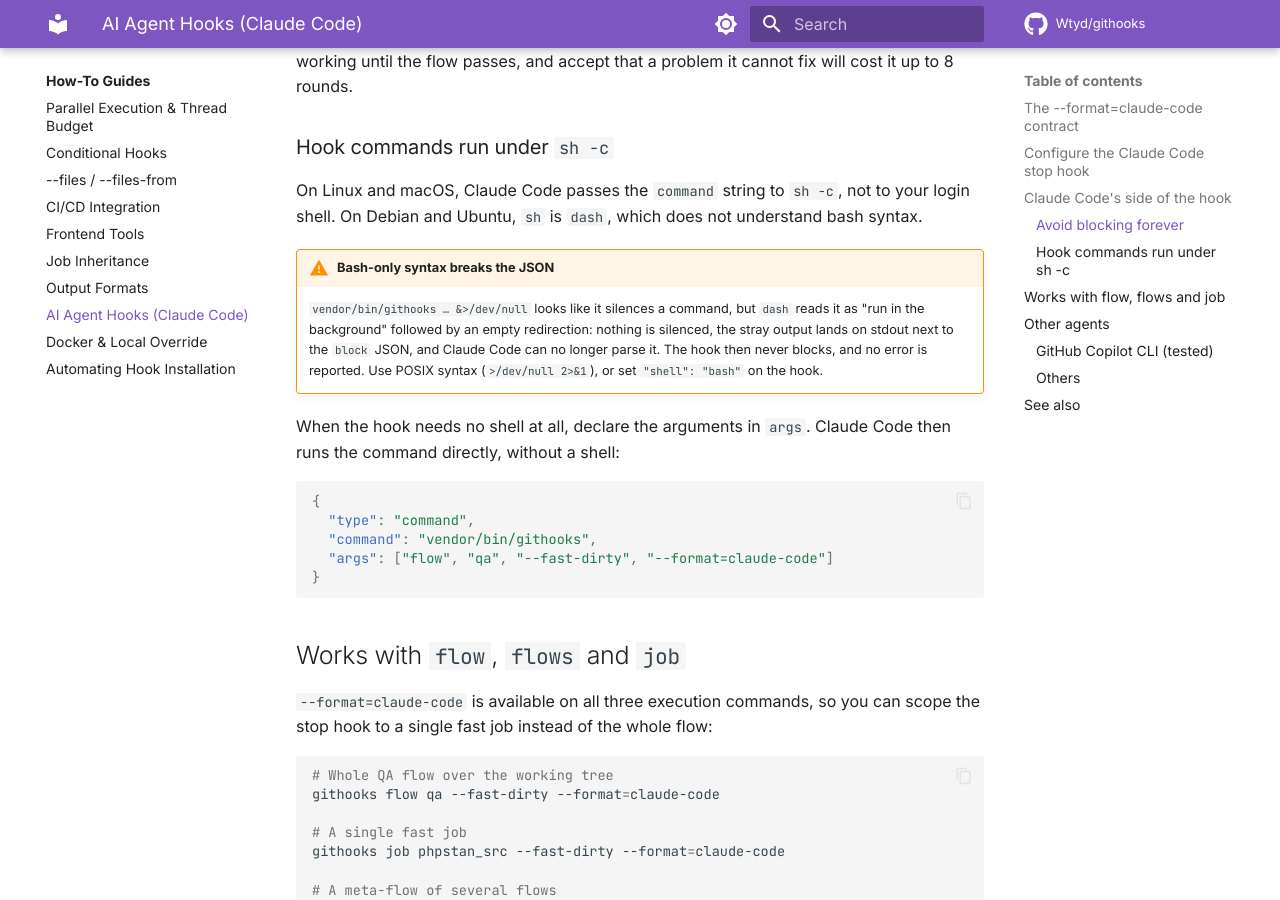
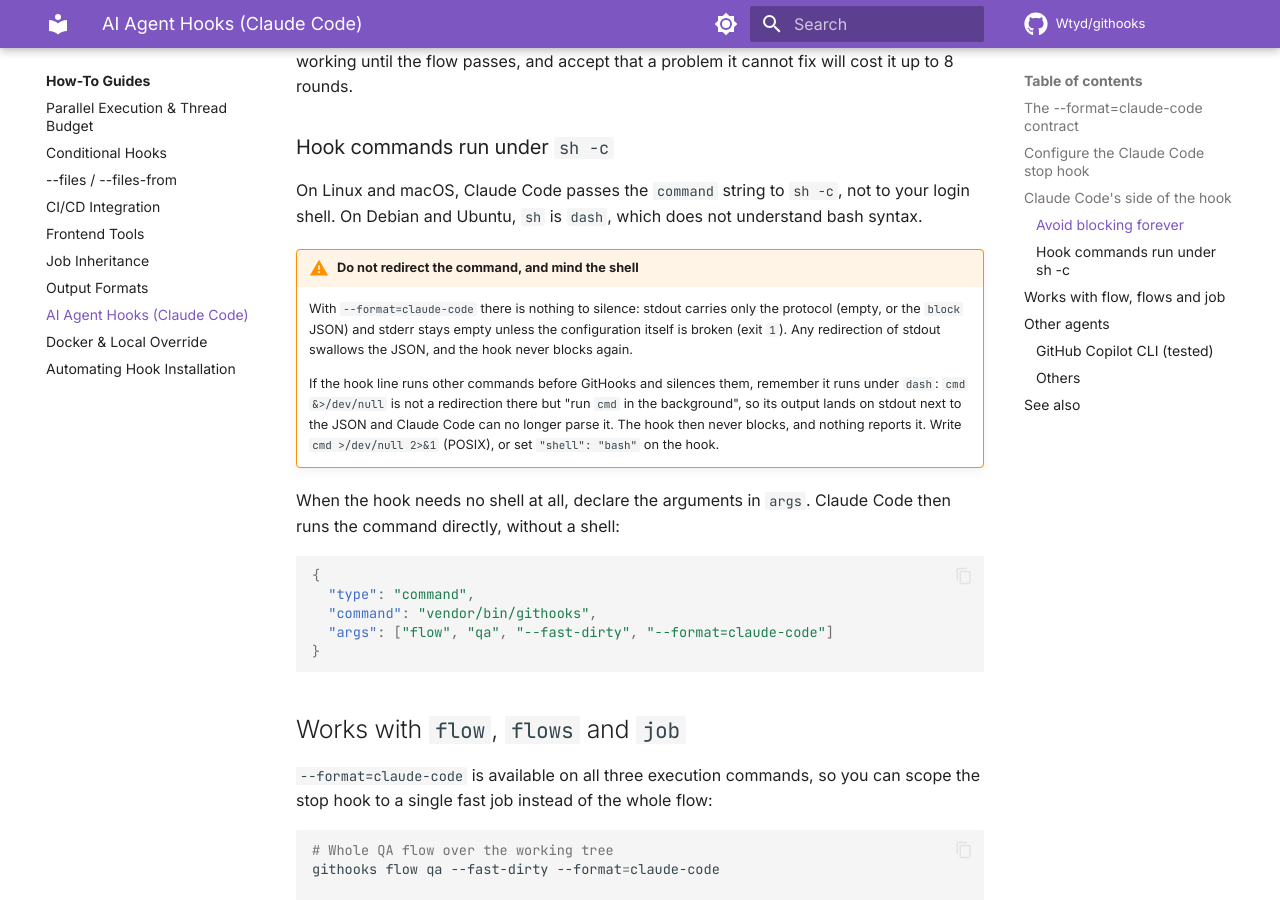
Before and after one commit to Wtyd/githooks, an MkDocs documentation site: the page built from docs/how-to/ai-hooks.md, in a window 1280 px wide and 900 px high, scrolled down 2740 px. Built offline with MkDocs 1.6.1 and Material for MkDocs 9.7.7, drawn with Linux system fonts in a browser that asks for light colours; comment, search, counter and statistics services are not loaded.

Commit message:
docs(ai-hooks): tell users not to redirect the hook command; link the guide from the README
With --format=claude-code stdout carries only the protocol and stderr
stays empty unless the configuration is broken, so there is nothing to
silence: the previous warning suggested `>/dev/null 2>&1`, which would
swallow the block JSON. Keep the dash caveat for other commands on the
same line. The README now shows the stop-hook command and links the guide.

Co-Authored-By: Claude Fable 5.1 <noreply@anthropic.com>

```diff
--- a/docs/how-to/ai-hooks.md
+++ b/docs/how-to/ai-hooks.md
@@ -115,12 +115,17 @@ flow passes, and accept that a problem it cannot fix will cost it up to 8 rounds
 On Linux and macOS, Claude Code passes the `command` string to `sh -c`, not to your login
 shell. On Debian and Ubuntu, `sh` is `dash`, which does not understand bash syntax.
 
-!!! warning "Bash-only syntax breaks the JSON"
-    `vendor/bin/githooks … &>/dev/null` looks like it silences a command, but `dash` reads it
-    as "run in the background" followed by an empty redirection: nothing is silenced, the
-    stray output lands on stdout next to the `block` JSON, and Claude Code can no longer parse
-    it. The hook then never blocks, and no error is reported. Use POSIX syntax
-    (`>/dev/null 2>&1`), or set `"shell": "bash"` on the hook.
+!!! warning "Do not redirect the command, and mind the shell"
+    With `--format=claude-code` there is nothing to silence: stdout carries only the
+    protocol (empty, or the `block` JSON) and stderr stays empty unless the configuration
+    itself is broken (exit `1`). Any redirection of stdout swallows the JSON, and the hook
+    never blocks again.
+
+    If the hook line runs other commands before GitHooks and silences them, remember it runs
+    under `dash`: `cmd &>/dev/null` is not a redirection there but "run `cmd` in the
+    background", so its output lands on stdout next to the JSON and Claude Code can no longer
+    parse it. The hook then never blocks, and nothing reports it. Write `cmd >/dev/null 2>&1`
+    (POSIX), or set `"shell": "bash"` on the hook.
 
 When the hook needs no shell at all, declare the arguments in `args`. Claude Code then runs
 the command directly, without a shell:
```
Also changed, not shown: README.md (+2 -1 lines).
